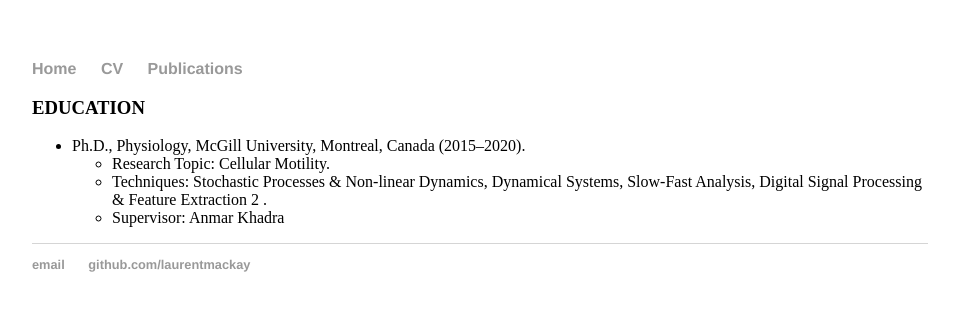
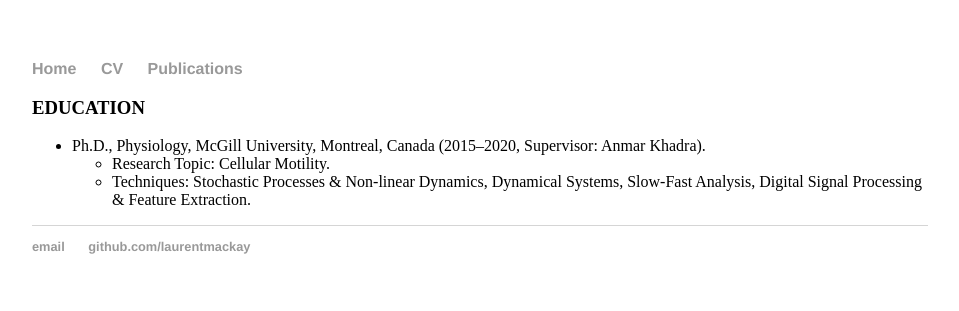
Before and after one commit to laurentmackay/laurentmackay.github.io, a Jekyll site: the page built from cv/index.md, in a window 1280 px wide. Shown: the top 311 px of the page, without its empty margins (160-1119 px from the left). Built offline with Jekyll 4.4.1, drawn with Linux system fonts in a browser that asks for light colours.

Commit message:
Update index.md

```diff
--- a/cv/index.md
+++ b/cv/index.md
@@ -4,7 +4,6 @@ title: Laurent MacKay CV
 ---
 ### EDUCATION
 
-* Ph.D., Physiology, McGill University, Montreal, Canada (2015–2020).
+* Ph.D., Physiology, McGill University, Montreal, Canada (2015–2020, Supervisor: Anmar Khadra).
     * Research Topic: Cellular Motility.
-    * Techniques: Stochastic Processes & Non-linear Dynamics, Dynamical Systems, Slow-Fast Analysis, Digital Signal Processing & Feature Extraction 2 .
-    * Supervisor: Anmar Khadra
+    * Techniques: Stochastic Processes & Non-linear Dynamics, Dynamical Systems, Slow-Fast Analysis, Digital Signal Processing & Feature Extraction.
```
